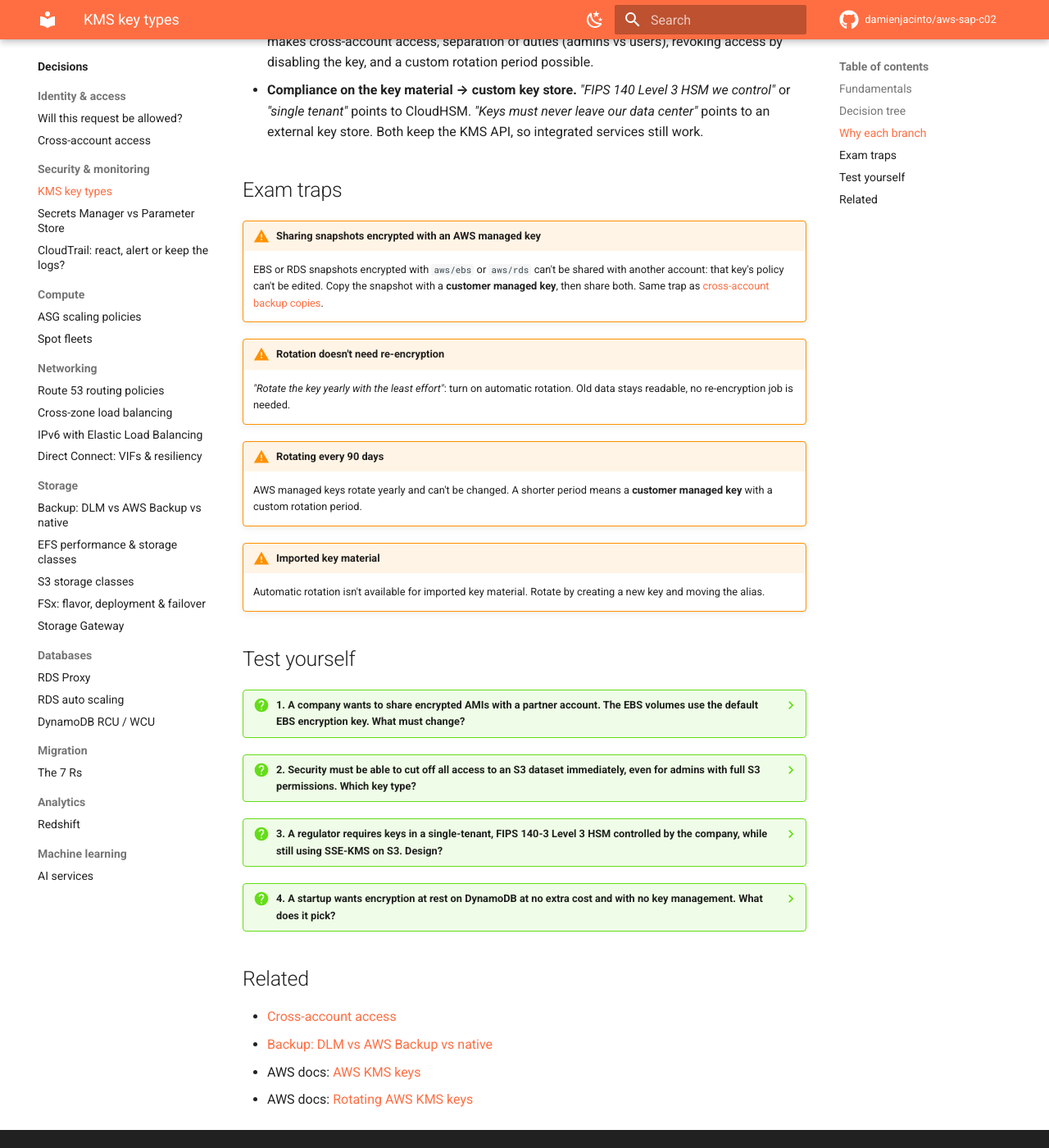
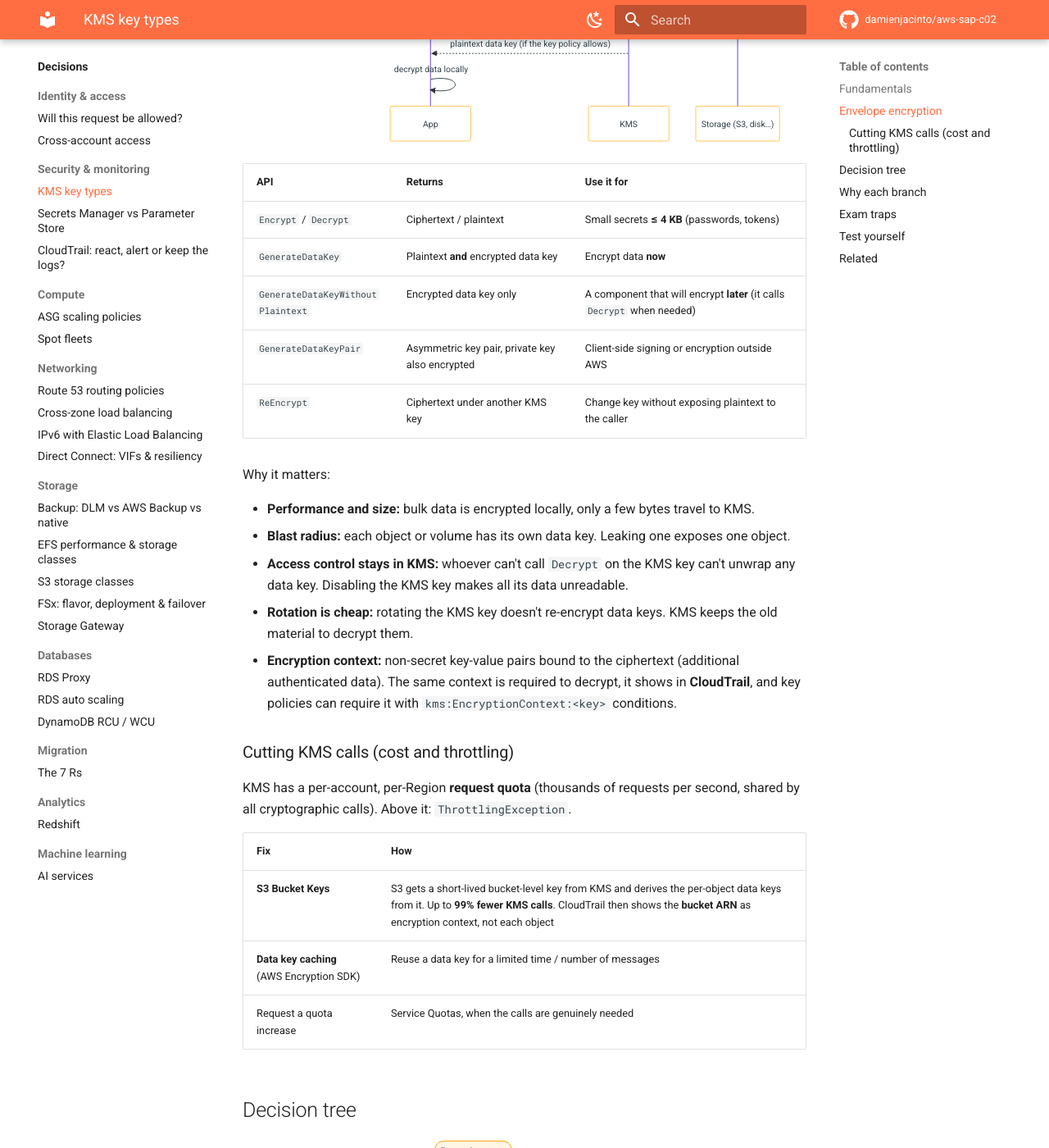
Before and after one commit to damienjacinto/aws-sap-c02, an MkDocs documentation site: the page built from docs/decisions/security/kms-key-types.md, in a window 1280 px wide and 1400 px high, scrolled down 1926 px. Shown: the whole window at 82% size. Built offline with MkDocs 1.6.1 and Material for MkDocs 9.7.7, drawn with Linux system fonts in a browser that asks for light colours; comment, search, counter and statistics services are not loaded; some of the changed text lies outside the part shown.

Commit message:
docs(security): add envelope encryption to KMS page
Co-Authored-By: Claude Opus 5.5 <noreply@anthropic.com>

````diff
--- a/docs/decisions/security/kms-key-types.md
+++ b/docs/decisions/security/kms-key-types.md
@@ -10,7 +10,7 @@ tags:
 
 **The question:** data must be encrypted at rest. Is the service's default key enough, or do you need a customer managed key (and where should its key material live)?
 
-**Trigger keywords:** *"control the key policy"*, *"share encrypted snapshots with another account"*, *"rotate the key every 90 days"*, *"audit every use of the key"*, *"disable the key to revoke access"*, *"keys must stay in a dedicated HSM"*, *"keys must stay outside AWS"*, *"no extra cost"*.
+**Trigger keywords:** *"control the key policy"*, *"share encrypted snapshots with another account"*, *"rotate the key every 90 days"*, *"audit every use of the key"*, *"disable the key to revoke access"*, *"keys must stay in a dedicated HSM"*, *"keys must stay outside AWS"*, *"no extra cost"*, *"encrypt large files"*, *"data key"*, *"KMS throttling / ThrottlingException"*, *"reduce KMS request costs"*, *"client-side encryption"*.
 
 ## Fundamentals
 
@@ -28,6 +28,53 @@ tags:
 
 - **Rotation keeps the key ID and ARN.** KMS keeps the old key material to decrypt older data, so nothing has to be re-encrypted. Automatic rotation applies to **symmetric keys with KMS-generated material**. Asymmetric, HMAC and imported keys are rotated manually: create a new key and move the **alias**.
 - **Key stores:** a customer managed key can live in the default KMS store, in a **CloudHSM custom key store** (single-tenant HSM you control), or in an **external key store (XKS)** whose material never leaves your own HSM outside AWS.
+
+## Envelope encryption
+
+A KMS key **never leaves KMS**, and `Encrypt` accepts at most **4 KB**. So anything bigger is encrypted with a **data key**, and only the data key is encrypted by the KMS key. That's envelope encryption, and it's what S3, EBS, RDS and the AWS Encryption SDK do under the hood.
+
+```mermaid
+sequenceDiagram
+    participant App
+    participant KMS
+    participant Store as Storage (S3, disk…)
+    Note over App,Store: Encrypt
+    App->>KMS: GenerateDataKey (KMS key ID)
+    KMS-->>App: plaintext data key + encrypted data key
+    App->>App: encrypt data locally (AES-256-GCM) with the plaintext key, then erase it from memory
+    App->>Store: encrypted data + encrypted data key, stored together
+    Note over App,Store: Decrypt
+    Store-->>App: encrypted data + encrypted data key
+    App->>KMS: Decrypt (encrypted data key)
+    KMS-->>App: plaintext data key (if the key policy allows)
+    App->>App: decrypt data locally
+```
+
+| API | Returns | Use it for |
+|---|---|---|
+| `Encrypt` / `Decrypt` | Ciphertext / plaintext | Small secrets **≤ 4 KB** (passwords, tokens) |
+| `GenerateDataKey` | Plaintext **and** encrypted data key | Encrypt data **now** |
+| `GenerateDataKeyWithoutPlaintext` | Encrypted data key only | A component that will encrypt **later** (it calls `Decrypt` when needed) |
+| `GenerateDataKeyPair` | Asymmetric key pair, private key also encrypted | Client-side signing or encryption outside AWS |
+| `ReEncrypt` | Ciphertext under another KMS key | Change key without exposing plaintext to the caller |
+
+Why it matters:
+
+- **Performance and size:** bulk data is encrypted locally, only a few bytes travel to KMS.
+- **Blast radius:** each object or volume has its own data key. Leaking one exposes one object.
+- **Access control stays in KMS:** whoever can't call `Decrypt` on the KMS key can't unwrap any data key. Disabling the KMS key makes all its data unreadable.
+- **Rotation is cheap:** rotating the KMS key doesn't re-encrypt data keys. KMS keeps the old material to decrypt them.
+- **Encryption context:** non-secret key-value pairs bound to the ciphertext (additional authenticated data). The same context is required to decrypt, it shows in **CloudTrail**, and key policies can require it with `kms:EncryptionContext:<key>` conditions.
+
+### Cutting KMS calls (cost and throttling)
+
+KMS has a per-account, per-Region **request quota** (thousands of requests per second, shared by all cryptographic calls). Above it: `ThrottlingException`.
+
+| Fix | How |
+|---|---|
+| **S3 Bucket Keys** | S3 gets a short-lived bucket-level key from KMS and derives the per-object data keys from it. Up to **99% fewer KMS calls**. CloudTrail then shows the **bucket ARN** as encryption context, not each object |
+| **Data key caching** (AWS Encryption SDK) | Reuse a data key for a limited time / number of messages |
+| Request a quota increase | Service Quotas, when the calls are genuinely needed |
 
 ## Decision tree
 
@@ -65,6 +112,21 @@ flowchart TD
 !!! warning "Imported key material"
     Automatic rotation isn't available for imported key material. Rotate by creating a new key and moving the alias.
 
+!!! warning "Calling KMS `Encrypt` on a large file"
+    `Encrypt` takes **4 KB** max. Large data → `GenerateDataKey` and encrypt locally (or use the **AWS Encryption SDK**, which does envelope encryption for you).
+
+!!! warning "Storing the plaintext data key"
+    Keep only the **encrypted** data key next to the data. The plaintext copy is used in memory and discarded. Storing it defeats the whole scheme.
+
+!!! warning "SSE-KMS at high request rates"
+    *"ThrottlingException"* or *"KMS costs too high"* on a busy S3 bucket → enable **S3 Bucket Keys**. Not a new key per prefix, not SSE-S3 (unless the KMS controls aren't needed).
+
+!!! warning "Deleting vs disabling the key"
+    Deleting a KMS key (7–30 day waiting period) makes **every data key it wrapped undecryptable, forever**. To cut access reversibly, **disable** it or edit the key policy.
+
+!!! warning "Encrypted data copied to another Region"
+    KMS keys are regional: the encrypted data key can't be decrypted in the other Region by the same key. Re-encrypt with a key there (S3 replication and snapshot copies do it), or use a **multi-Region key** (same key ID and material in several Regions) for client-side encrypted data.
+
 ## Test yourself
 
 ??? question "1. A company wants to share encrypted AMIs with a partner account. The EBS volumes use the default EBS encryption key. What must change?"
@@ -79,9 +141,20 @@ flowchart TD
 ??? question "4. A startup wants encryption at rest on DynamoDB at no extra cost and with no key management. What does it pick?"
     The **AWS owned key** (the DynamoDB default).
 
+??? question "5. An app must encrypt 2 GB video files client-side before upload, with keys under the company's control in KMS. How?"
+    **Envelope encryption**: `GenerateDataKey` with a customer managed key, encrypt the file locally with the plaintext data key, store the **encrypted data key** with the file (e.g. as metadata), discard the plaintext key. The **AWS Encryption SDK** or S3 Encryption Client does this for you.
+
+??? question "6. After a traffic spike, uploads to an SSE-KMS bucket fail with `ThrottlingException`. Cheapest fix that keeps KMS control?"
+    Enable **S3 Bucket Keys** on the bucket. Far fewer KMS requests, same customer managed key.
+
+??? question "7. A batch job creates encrypted files at 2 a.m. but must not hold plaintext keys before then. Which API does the scheduler use to prepare the keys in advance?"
+    `GenerateDataKeyWithoutPlaintext`. The job calls `Decrypt` on each encrypted data key when it actually runs.
+
 ## Related
 
 - [Cross-account access](../identity/cross-account-access.md)
 - [Backup: DLM vs AWS Backup vs native](../storage/backup-strategy.md)
 - AWS docs: [AWS KMS keys](https://docs.aws.amazon.com/kms/latest/developerguide/concepts.html#kms_keys)
+- AWS docs: [Envelope encryption](https://docs.aws.amazon.com/kms/latest/developerguide/kms-cryptography.html#enveloping)
+- AWS docs: [S3 Bucket Keys](https://docs.aws.amazon.com/AmazonS3/latest/userguide/bucket-key.html)
 - AWS docs: [Rotating AWS KMS keys](https://docs.aws.amazon.com/kms/latest/developerguide/rotate-keys.html)
````
